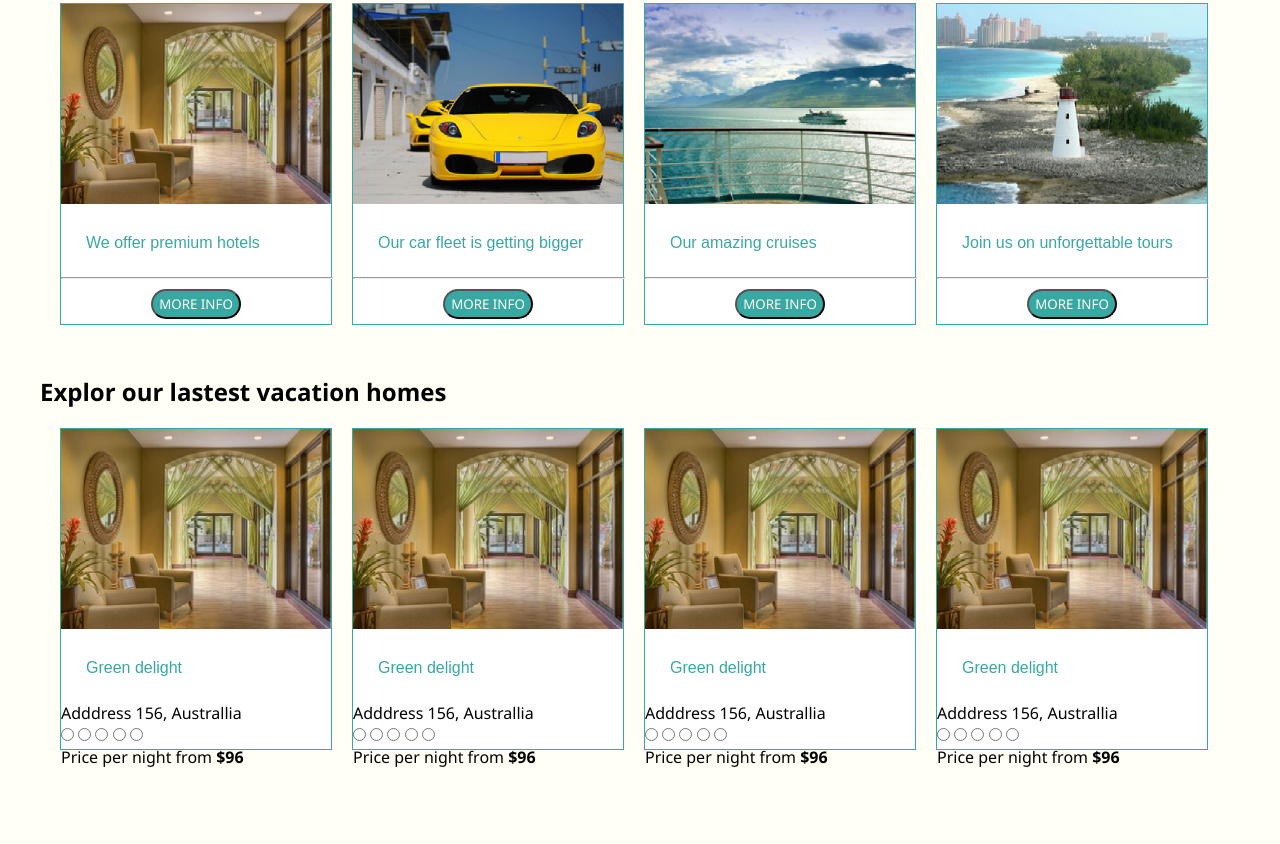
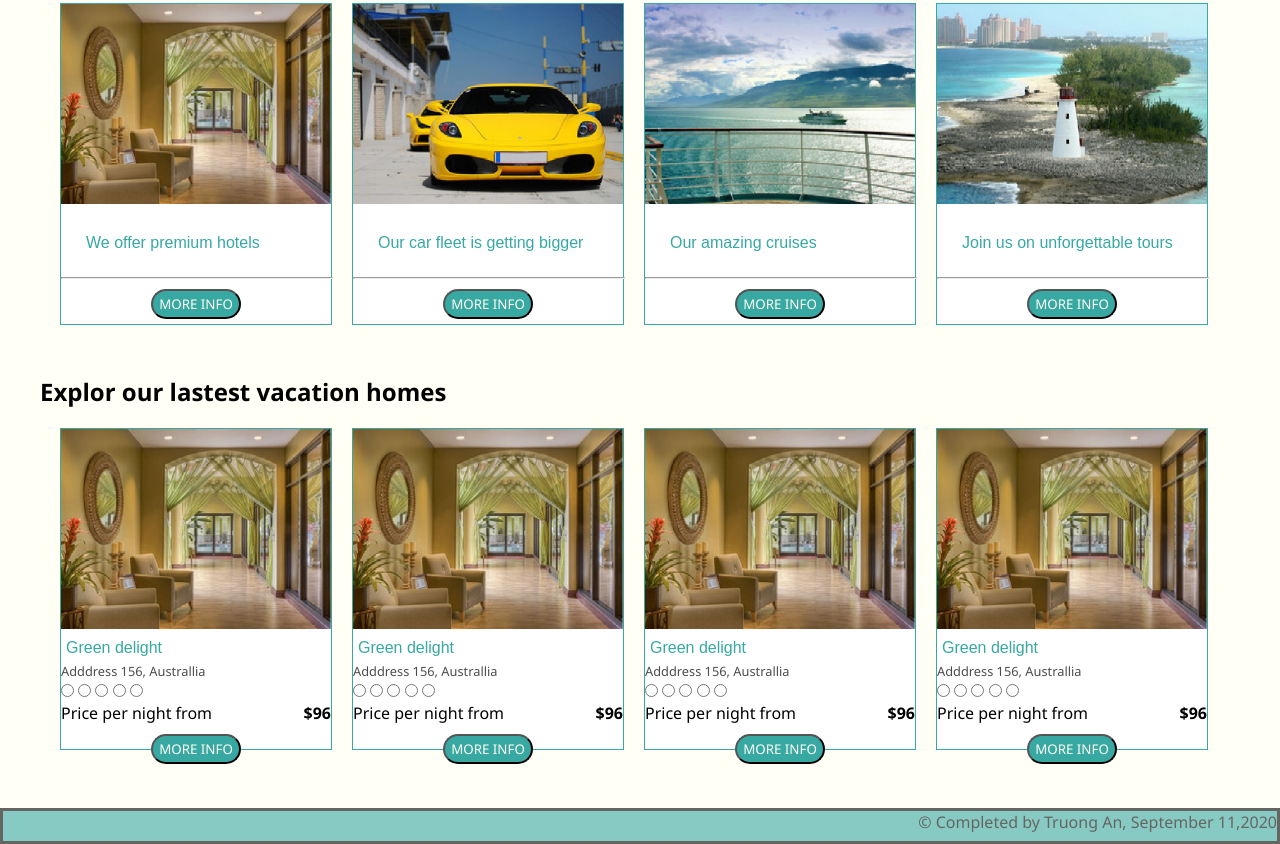
Before and after one commit to hungminet/HTML-CSS, a plain HTML site: page index.html in a window 1280 px wide. Shown: the part 581-1425 px from the top of the page. Before the commit the page ends 1349 px from the top, so only its background shows below. Drawn offline with Linux system fonts and the light colour scheme.

Commit message:
completed

```diff
--- a/index.html
+++ b/index.html
@@ -159,7 +159,7 @@
 					<h2>Explor our lastest vacation homes</h2>
 					<div class = "offeritems">
 						<img src = "./images/offers/offer1.png" alt = "item">
-						<div class = "offer-name">Green delight</div>
+						<div class = "offer-name-home">Green delight</div>
 						<div class = "offer-loc">Adddress 156, Australlia</div>
 						<div class="stars">
 						 <form action="">
@@ -176,12 +176,14 @@
 						 </form>
 						</div>
 						<div class = "price">
-							<p>Price per night from <strong>$96</strong></p>
+							<p class = "float-left">Price per night from <span
+							 class = "num_pri"><strong>$96</strong></span></p>
 						</div>
+						<button type = "submit" class="button-moreinf">MORE INFO</button>
 					</div>
 					<div class = "offeritems">
 						<img src = "./images/offers/offer1.png" alt = "item">
-						<div class = "offer-name">Green delight</div>
+						<div class = "offer-name-home">Green delight</div>
 						<div class = "offer-loc">Adddress 156, Australlia</div>
 						<div class="stars">
 						 <form action="">
@@ -198,12 +200,15 @@
 						 </form>
 						</div>
 						<div class = "price">
-							<p>Price per night from <strong>$96</strong></p>
+							<p class = "float-left">Price per night from <span
+							 class = "num_pri"><strong>$96</strong></span></p>
+
 						</div>
+						<button type = "submit" class="button-moreinf">MORE INFO</button>
 					</div>
 					<div class = "offeritems">
 						<img src = "./images/offers/offer1.png" alt = "item">
-						<div class = "offer-name">Green delight</div>
+						<div class = "offer-name-home">Green delight</div>
 						<div class = "offer-loc">Adddress 156, Australlia</div>
 						<div class="stars">
 						 <form action="">
@@ -220,12 +225,14 @@
 						 </form>
 						</div>
 						<div class = "price">
-							<p>Price per night from <strong>$96</strong></p>
+							<p class = "float-left">Price per night from <span
+							 class = "num_pri"><strong>$96</strong></span></p>
 						</div>
+						<button type = "submit" class="button-moreinf">MORE INFO</button>
 					</div>
 					<div class = "offeritems">
 						<img src = "./images/offers/offer1.png" alt = "item">
-						<div class = "offer-name">Green delight</div>
+						<div class = "offer-name-home">Green delight</div>
 						<div class = "offer-loc">Adddress 156, Australlia</div>
 						<div class="stars">
 						 <form action="">
@@ -242,8 +249,10 @@
 						 </form>
 						</div>
 						<div class = "price">
-							<p>Price per night from <strong>$96</strong></p>
+							<p class = "float-left">Price per night from <span
+							 class = "num_pri"><strong>$96</strong></span></p>
 						</div>
+						<button type = "submit" class="button-moreinf">MORE INFO</button>
 					</div>
 				</div>
 			</div>
@@ -251,6 +260,7 @@
 	</div>
 </body>
 <footer>
+	<p>&copy Completed by Truong An, September 11,2020</p>
 </footer>
 
 </html>
--- a/layout-home.css
+++ b/layout-home.css
@@ -253,3 +253,33 @@ header{
 .offers{
 	margin-left:30px;
 }
+.offer-name-home {
+	margin:5px;
+	font-family:fantasy;
+	color:#37a8a2
+}
+.offer-loc{
+	opacity:0.7;
+	font-size:80%;
+}
+.price{
+	margin-top:0px;
+}
+.float-left{
+	float:left:
+}
+.num_pri{
+	float:right
+}
+footer{
+	margin-top:400px;
+	border-style:solid;
+	height:30px;
+	weight:100%;
+	background-color:#37a8a2;
+	text-align:center;
+	opacity:0.6;
+}
+footer p{
+	float:right;
+}
```
